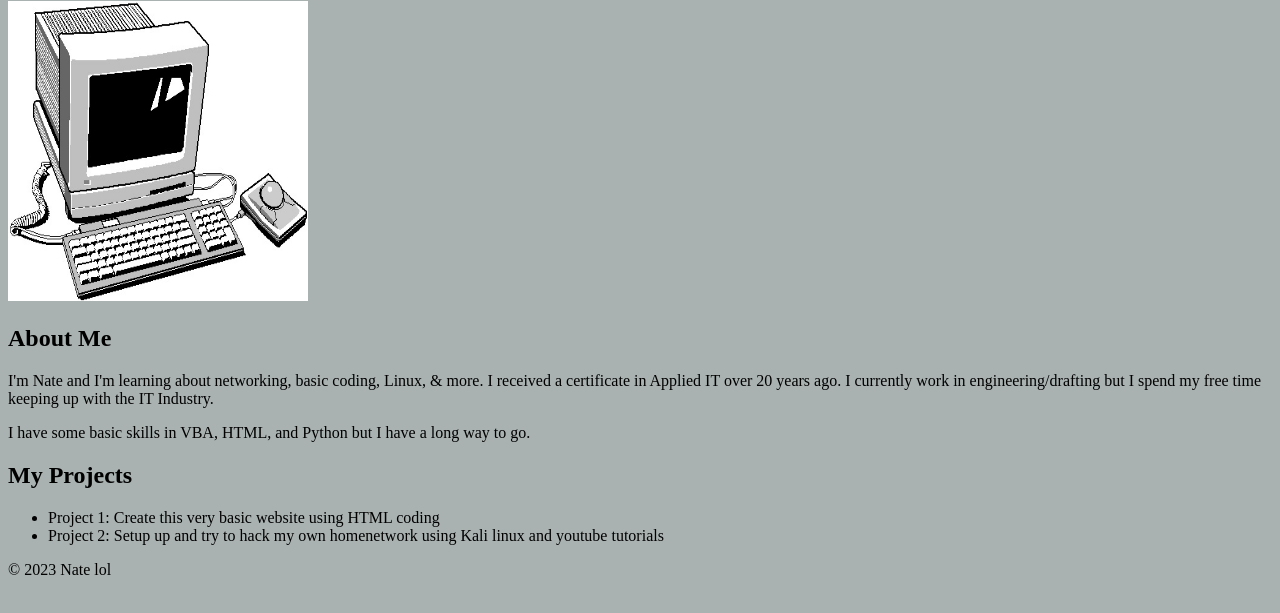
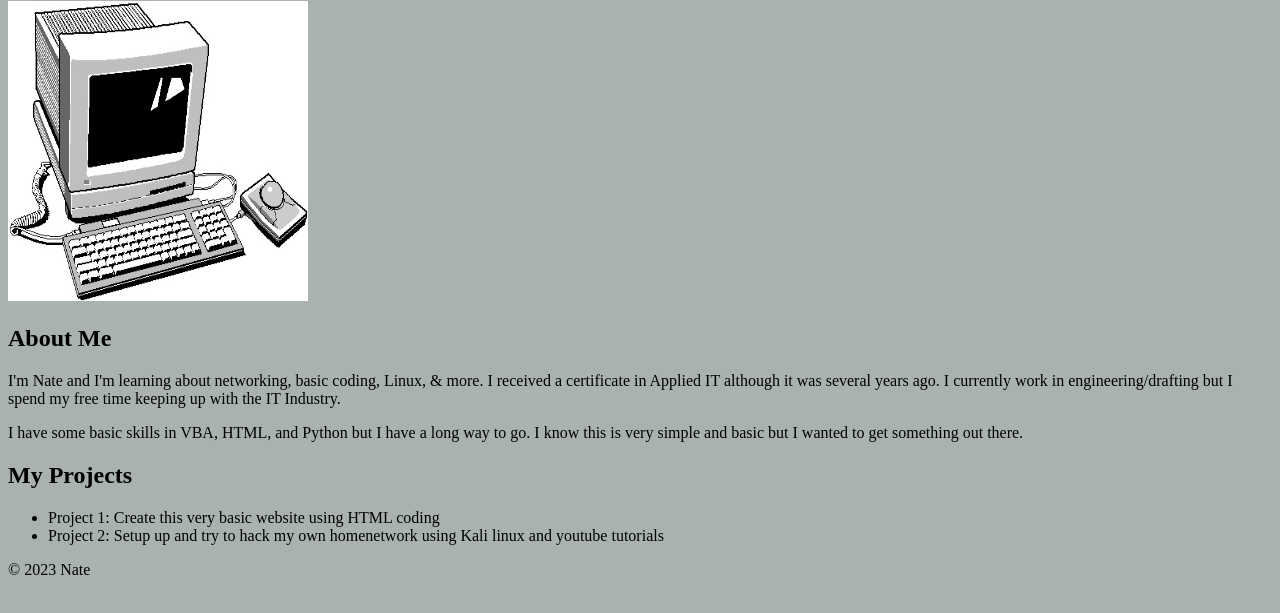
Before and after one commit to Nate-9050/MyITSite, a plain HTML site: page index.html in a window 1280 px wide. Shown: the part 79-692 px from the top of the page. Drawn offline with Linux system fonts and the light colour scheme.

Commit message:
Update index.html

```diff
--- a/index.html
+++ b/index.html
@@ -9,8 +9,8 @@
 <main>
         <section id="about">
             <h1>About Me</h1>
-            <p>I'm Nate and I'm learning about networking, basic coding, Linux, & more. I received a certificate in Applied IT over 20 years ago. I currently work in engineering/drafting but I spend my free time keeping up with the IT Industry.</p>
-	       I have some basic skills in VBA, HTML, and Python but I have a long way to go.
+            <p>I'm Nate and I'm learning about networking, basic coding, Linux, & more. I received a certificate in Applied IT although it was several years ago. I currently work in engineering/drafting but I spend my free time keeping up with the IT Industry.</p>
+	       I have some basic skills in VBA, HTML, and Python but I have a long way to go. I know this is very simple and basic but I wanted to get something out there.
         </section>
         <section id="projects">
             <h1>My Projects</h1>
@@ -19,7 +19,7 @@
                 <li>Project 2: Setup up and try to hack my own homenetwork using Kali linux and youtube tutorials</li>
 </main>
  <footer>
-        &copy; 2023 Nate lol
+        &copy; 2023 Nate
     </footer>
 
 </body>
```
